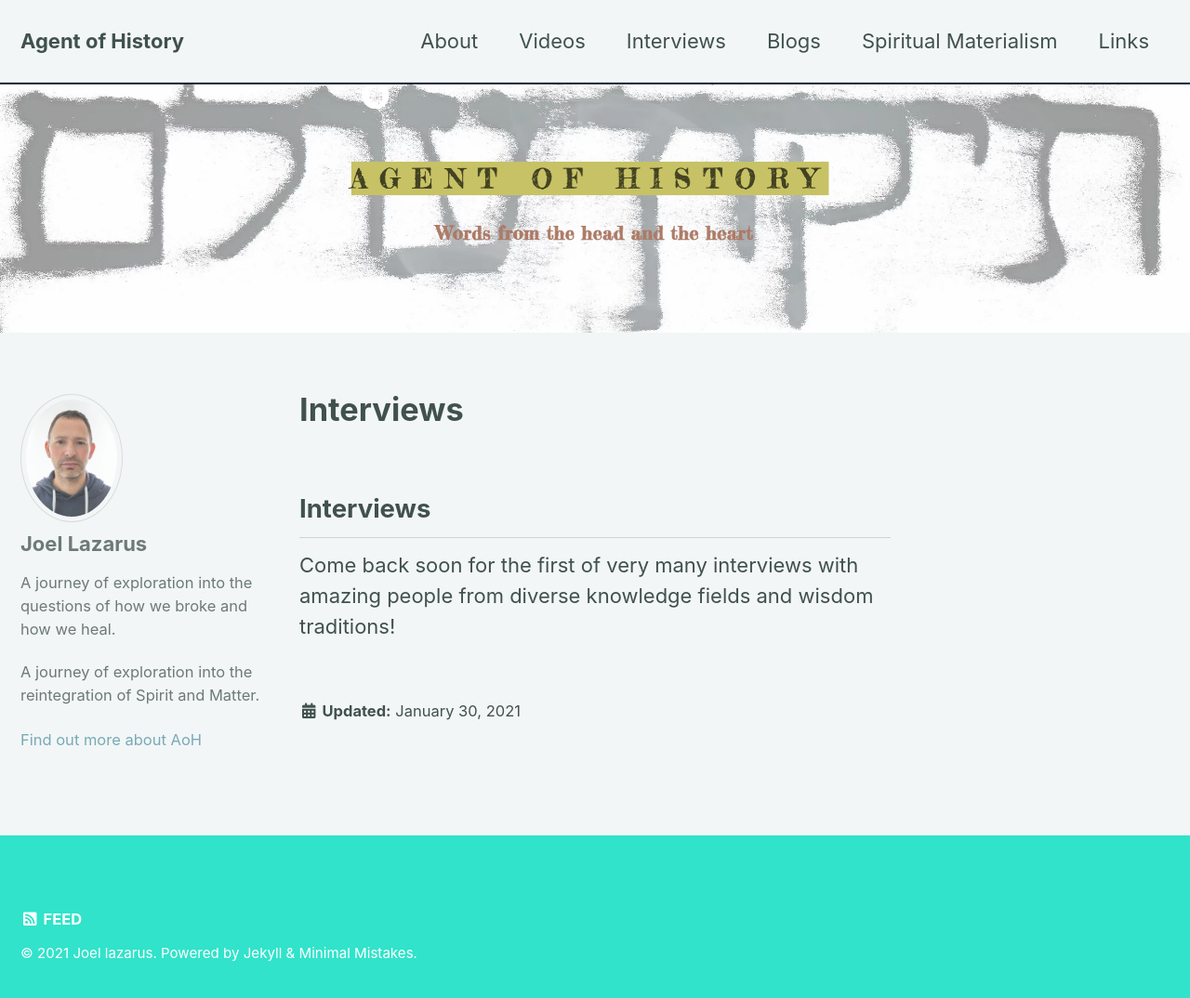
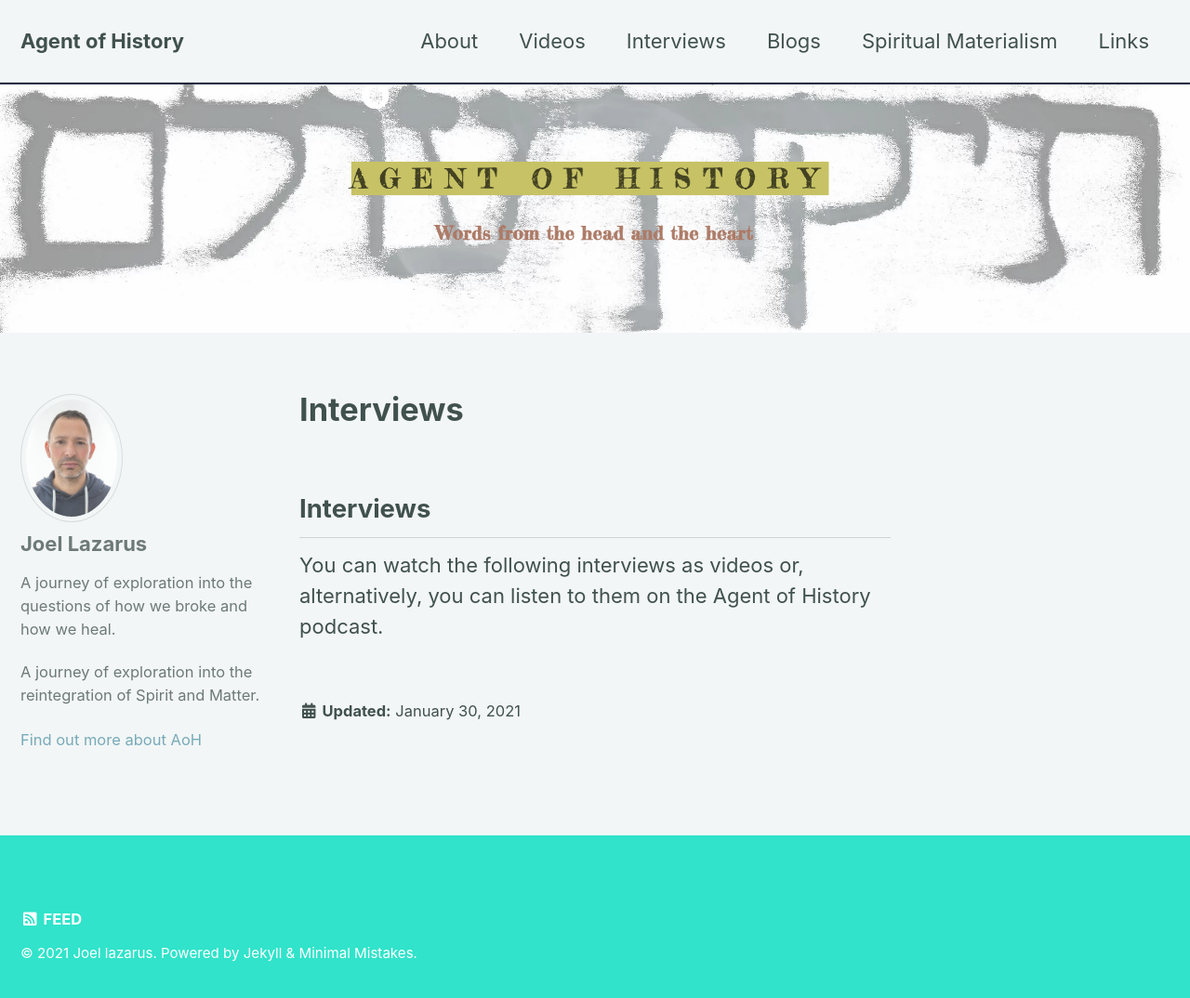
Before and after one commit to capital-city/agentofhistory, a Jekyll site: the page built from _pages/interviews.md, in a window 1280 px wide and 1082 px high. Shown: the top 1074 px of the window at 93% size. Built offline with Jekyll 4.4.1, drawn with Linux system fonts in a browser that asks for light colours; cached includes are drawn as plain includes.

Commit message:
testing to see if I can create new interviews page with Jeff Roth first interview vid

```diff
--- a/_config.yml
+++ b/_config.yml
@@ -295,6 +295,8 @@ include: ["_pages","_pages/*" ]
 collections:
   videos:
     output: true
+  interviews:
+    output: true
 # Defaults
 # defaults:
 #   # _posts
--- a/_pages/interviews.md
+++ b/_pages/interviews.md
@@ -9,5 +9,13 @@ date:   2021-01-30 11:36:18 +0000
 categories: jekyll update
 ---
 
+{% for post in site.interviews %}
+## {{post.title}}
+{{post.description}}
+<div class="responsive-video-container">
+    <iframe src="{{post.embed}}" frameborder="0" webkitAllowFullScreen mozallowfullscreen allowfullscreen></iframe>
+  </div>
+{% endfor %}
+
 ## Interviews
-Come back soon for the first of very many interviews with amazing people from diverse knowledge fields and wisdom traditions!
+You can watch the following interviews as videos or, alternatively, you can listen to them on the Agent of History podcast.
```
Also changed, not shown: 3 other files.
